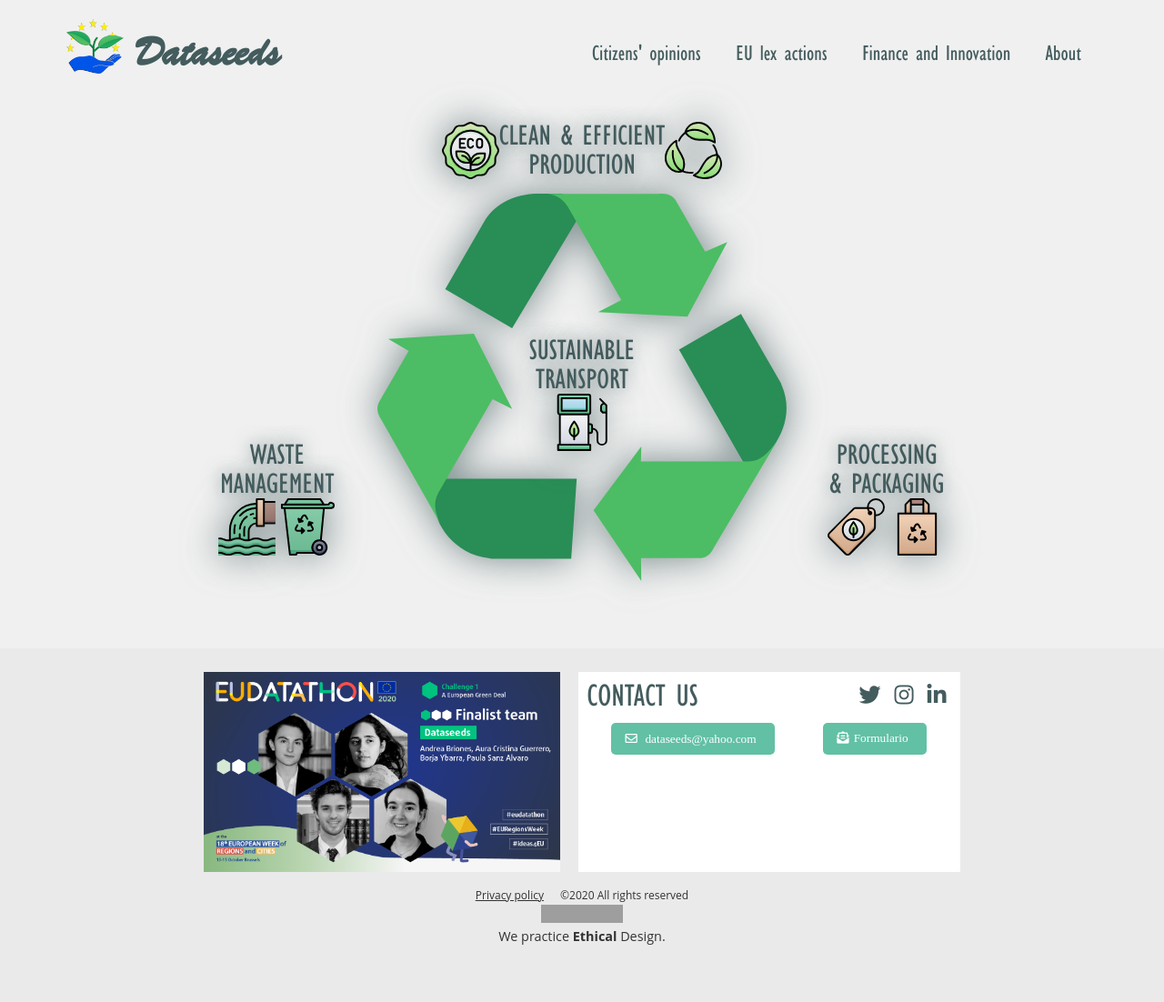
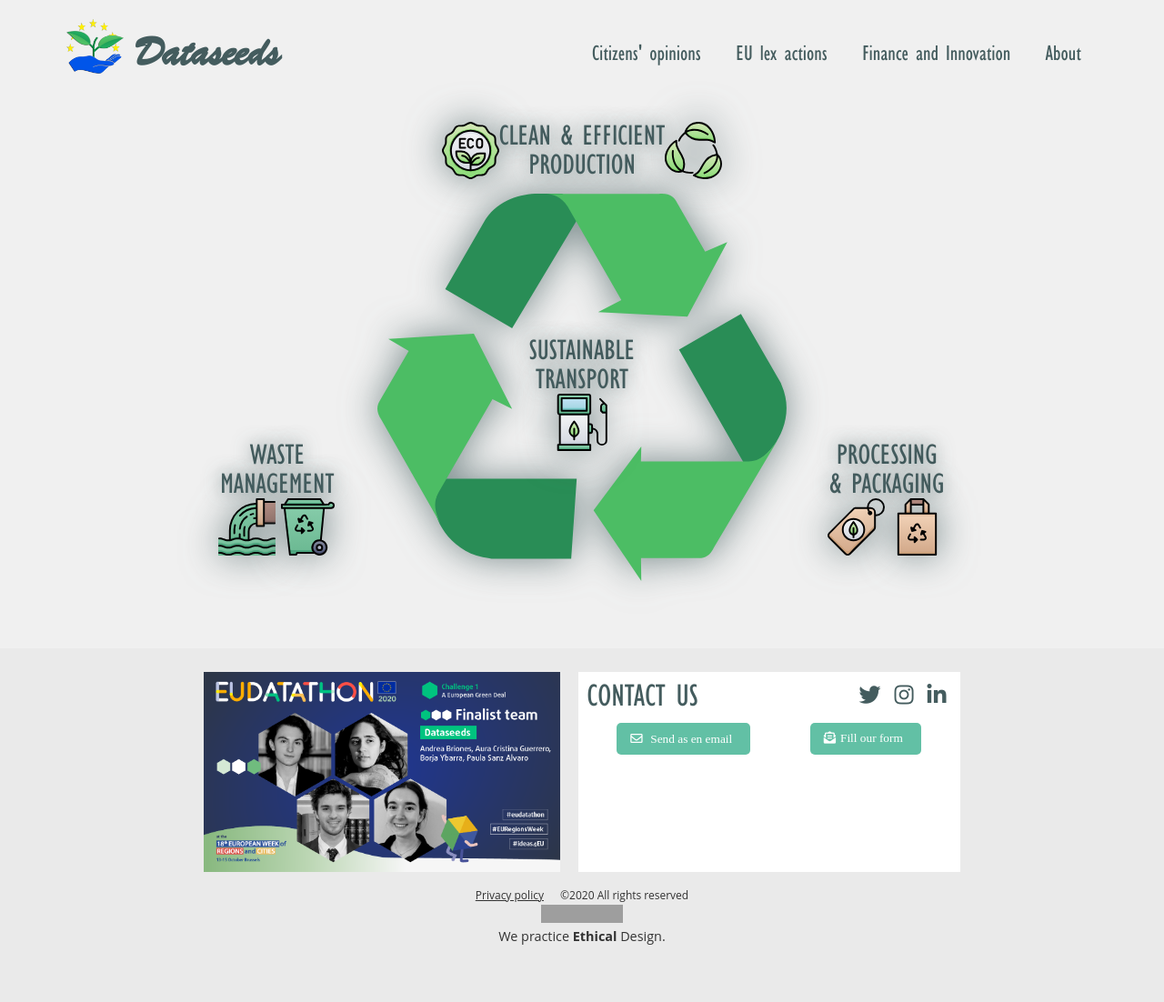
Before and after one commit to Dataseeds/dataseeds.github.io, a Jekyll site: the page built from index.md, in a window 1280 px wide. Shown: the whole page at 91% size. Built offline with Jekyll 4.4.1, drawn with Linux system fonts in a browser that asks for light colours; nearby versions of some CDN libraries; grey boxes are pictures that could not be loaded.

Commit message:
footer + highlight color

```diff
--- a/_includes/footer.html
+++ b/_includes/footer.html
@@ -22,12 +22,12 @@
                 <div class="social-links">
                     <button href="mailto:dataseeds@yahoo.com">
                         <span class="far fa-envelope"></span>
-                        <span class="far">dataseeds@yahoo.com</span>
+                        <span class="far">Send as en email</span>
                     </button>
                     <button href="https://forms.gle/LqeshwGQ1TcNK6BY8">
                         <div stlye="display: flex">
                             <span class="fas fa-envelope-open-text"></span>
-                            <span class="far">Formulario</span>
+                            <span class="far">Fill our form</span>
                         </div>
                     </button>
                 </div>
--- a/_sass/_layout.scss
+++ b/_sass/_layout.scss
@@ -300,7 +300,7 @@
 }
 
 .highlighted {
-    background-image: linear-gradient(to top, #4C8E8856 15%, transparent 40%);
+    background-image: linear-gradient(to top, #62C0A576 15%, transparent 40%);
 }
 
 .underlined {
```
